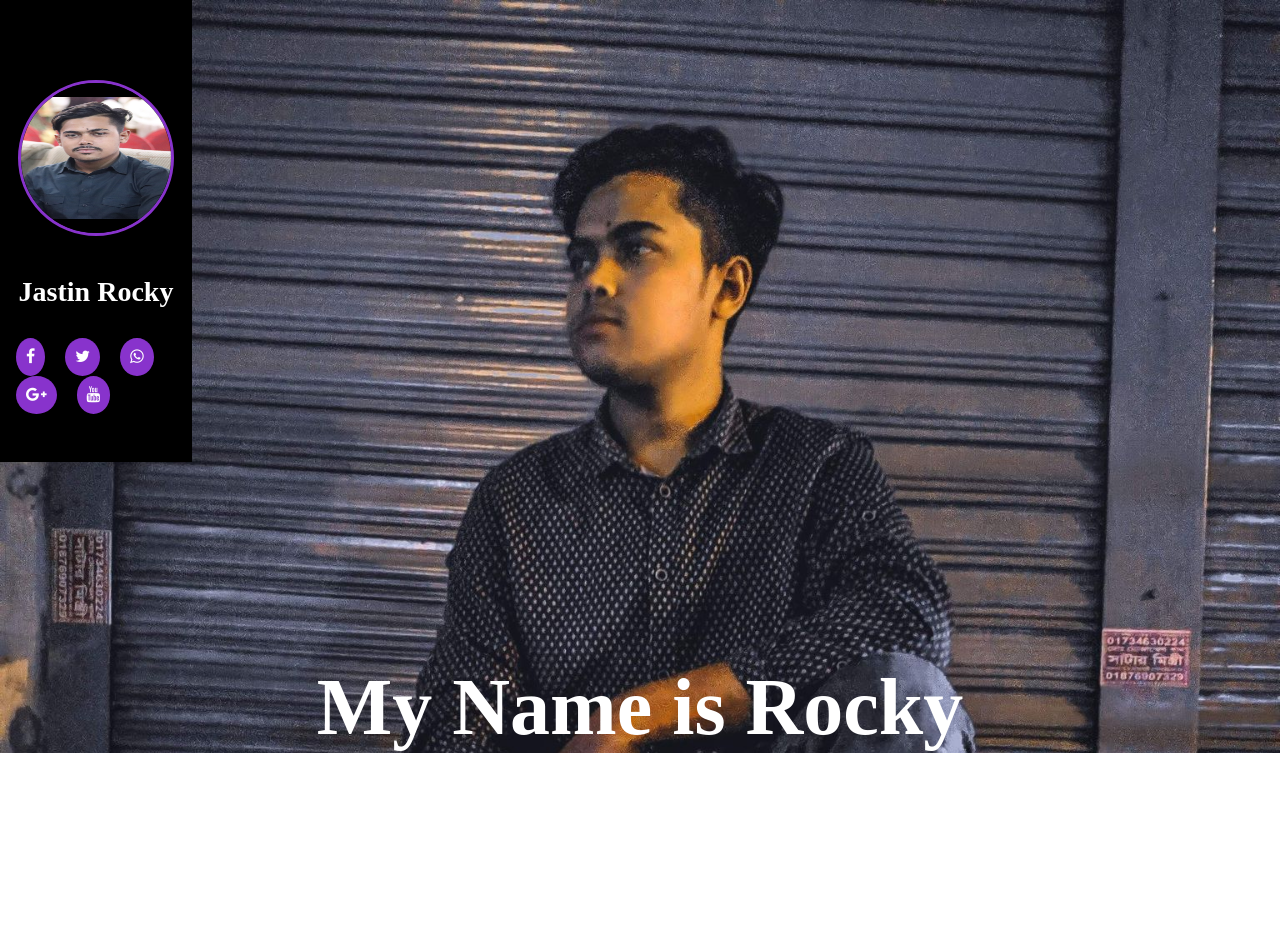
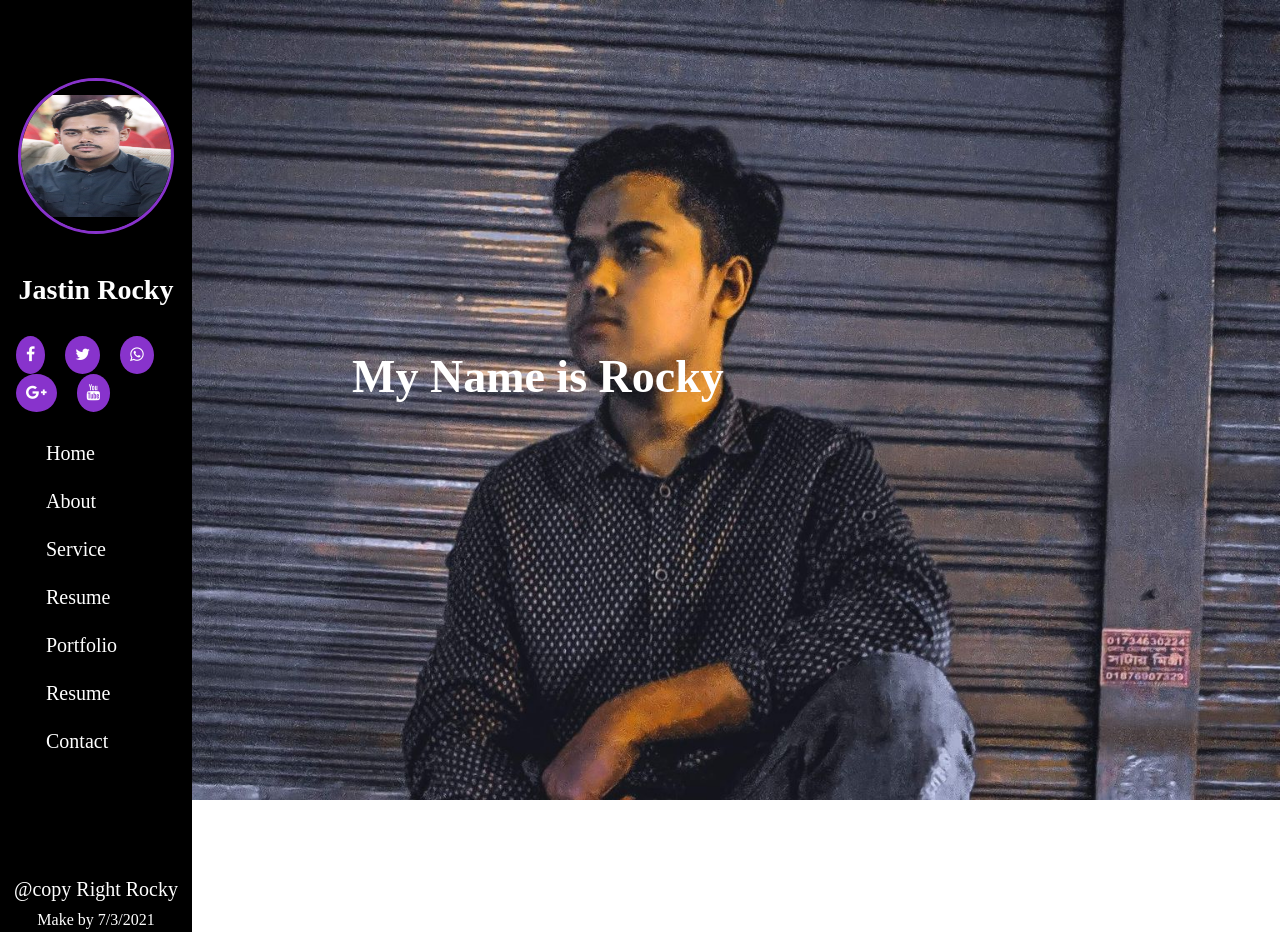
Before and after one commit to MarufMobin/fist, a plain HTML site: page index.html in a window 1280 px wide. Shown: the top 932 px of the page. Before the commit the page ends 800 px from the top, so only its background shows below. Drawn offline with Linux system fonts and the light colour scheme.

Commit message:
css & html edit

```diff
--- a/index.html
+++ b/index.html
@@ -15,28 +15,35 @@
             <div class="two"><h3 style="color: #fff; text-align: center; font-size: 28px;">Jastin Rocky</h3></div>
             <div class="three">
                 <ul>
-                    <li><i class="fa fa-facebook" style="color: #ffff; "></i></li>
-                    <li><i class="fa fa-twitter" style="color: #ffff;"></i></li>
-                    <li><i class="fa fa-whatsapp" style="color: #ffff;"></i></li>
-                    <li><i class="fa fa-google-plus" style="color: #ffff;"></i></li>
-                    <li><i class="fa fa-youtube" style="color: #ffff;"></i></li>
+                    <li><a href="https://www.facebook.com/afifa.mustarin.94"><i class="fa fa-facebook" style="color: #ffff; "></i></a></li>
+                    <li><a href="https://www.facebook.com/afifa.mustarin.94"><i class="fa fa-twitter" style="color: #ffff;"></i></a></li>
+                    <li><a href="https://www.facebook.com/afifa.mustarin.94"><i class="fa fa-whatsapp" style="color: #ffff;"></i></a></li>
+                    <li><a href="https://www.facebook.com/afifa.mustarin.94"><i class="fa fa-google-plus" style="color: #ffff;"></i></a></li>
+                    <li><a href="https://www.facebook.com/afifa.mustarin.94"><i class="fa fa-youtube" style="color: #ffff;"></i></a></li>
 
                </ul>
             </div>
             <div class="four">
                 <ul>
-                    <li></li>
+                    <li>Home</li>
+                    <li>About</li>
+                    <li>Service</li>
+                    <li>Resume</li>
+                    <li>Portfolio</li>
+                    <li>Resume</li>
+                    <li>Contact</li>
+
+
                 </ul>
             </div>
-            <div></div>
-            <div></div>
-            <div></div>
-            <div></div>
-            <div></div>
-            <div></div>
+            <div>
+                <p style="color: #fff; text-align: center; font-size: 20px; margin: 10px 0px; padding: 100px 0px 0px;">@copy Right Rocky</p>
+                <p style="color: #fff; text-align: center; font-size: 16px;">Make by 7/3/2021</p>
+            </div>
+
         </header>
 
-        <h1>My Name is Rocky </h1>
+        <div class="wrapper"><h1>My Name is Rocky </h1></div>
     </div>
 
 
--- a/style.css
+++ b/style.css
@@ -8,11 +8,13 @@
     background-size: cover;
     background-repeat: no-repeat;
     width: 100%;
+    height: 100vh;
 }
 .header{
     width: 15%;
-    padding: 80px 0px 0px;
+    padding: 78px 0px 46px;
     background-color: #000;
+    display: inline-block;
 }
 .img{
     width: 150px; height: 150px;
@@ -40,9 +42,28 @@
     line-height: 28px;
 }
 h1{
-    width: 85%;
-    font-size: 80px;
+    width: 84%;
+    font-size: 46px;
     color: #fff;
     text-align: center;
-    margin: 200px auto 0px;
+    display: inline-flex;
+    margin: 350px 0px 0px 160px;
+    position: fixed;
 }
+.wrapper{
+    width: 85%;
+    display: inline;
+}
+.four li{
+   color: #fff;
+   margin: 25px 46px;
+   list-style: none;
+   font-size: 20px;
+}
+@media (min-width : 320px) and (max-width : 667px) {
+    /* Styles */
+        h1{
+            position: none;
+            display: none;
+        }
+    }
```
